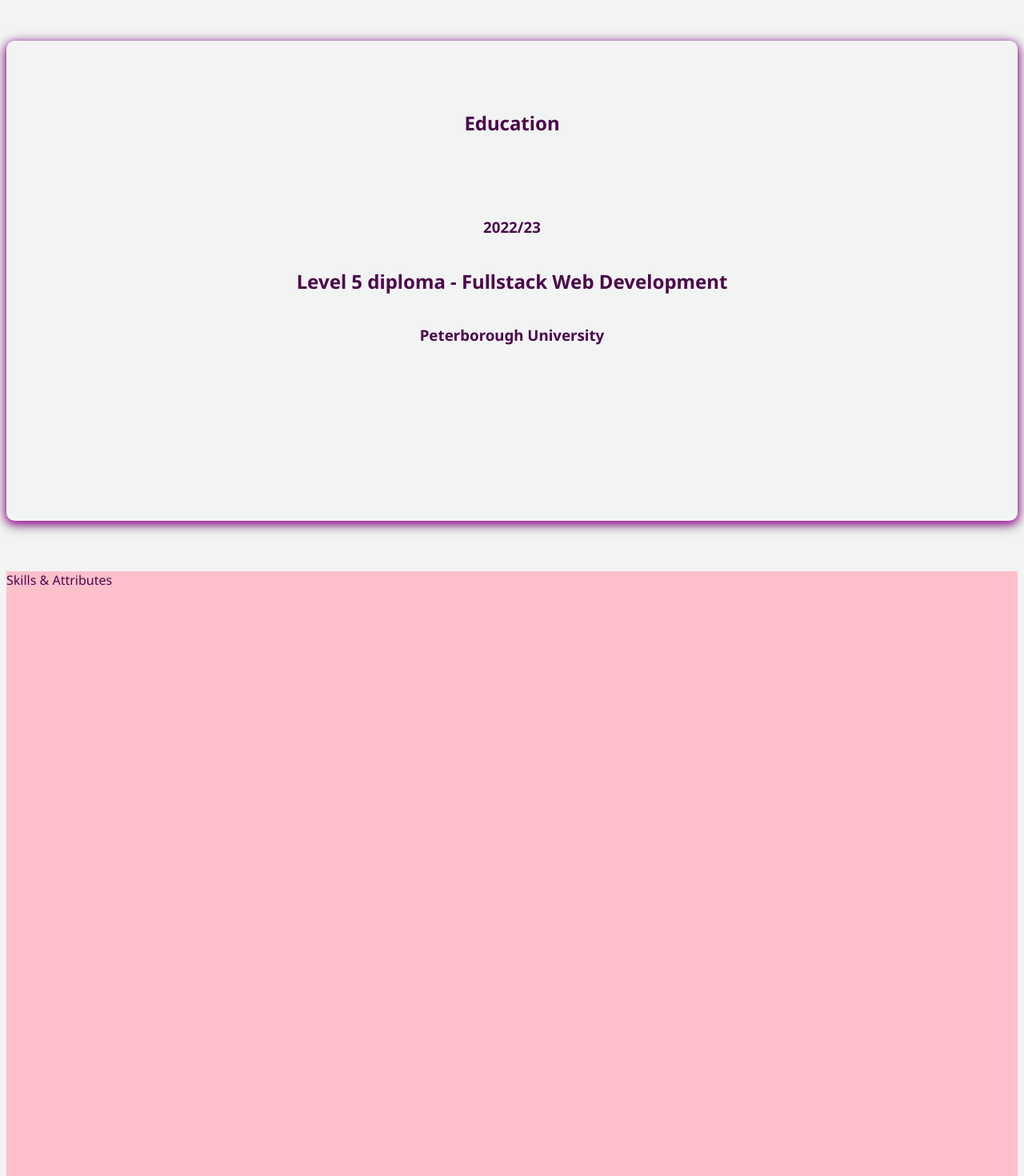
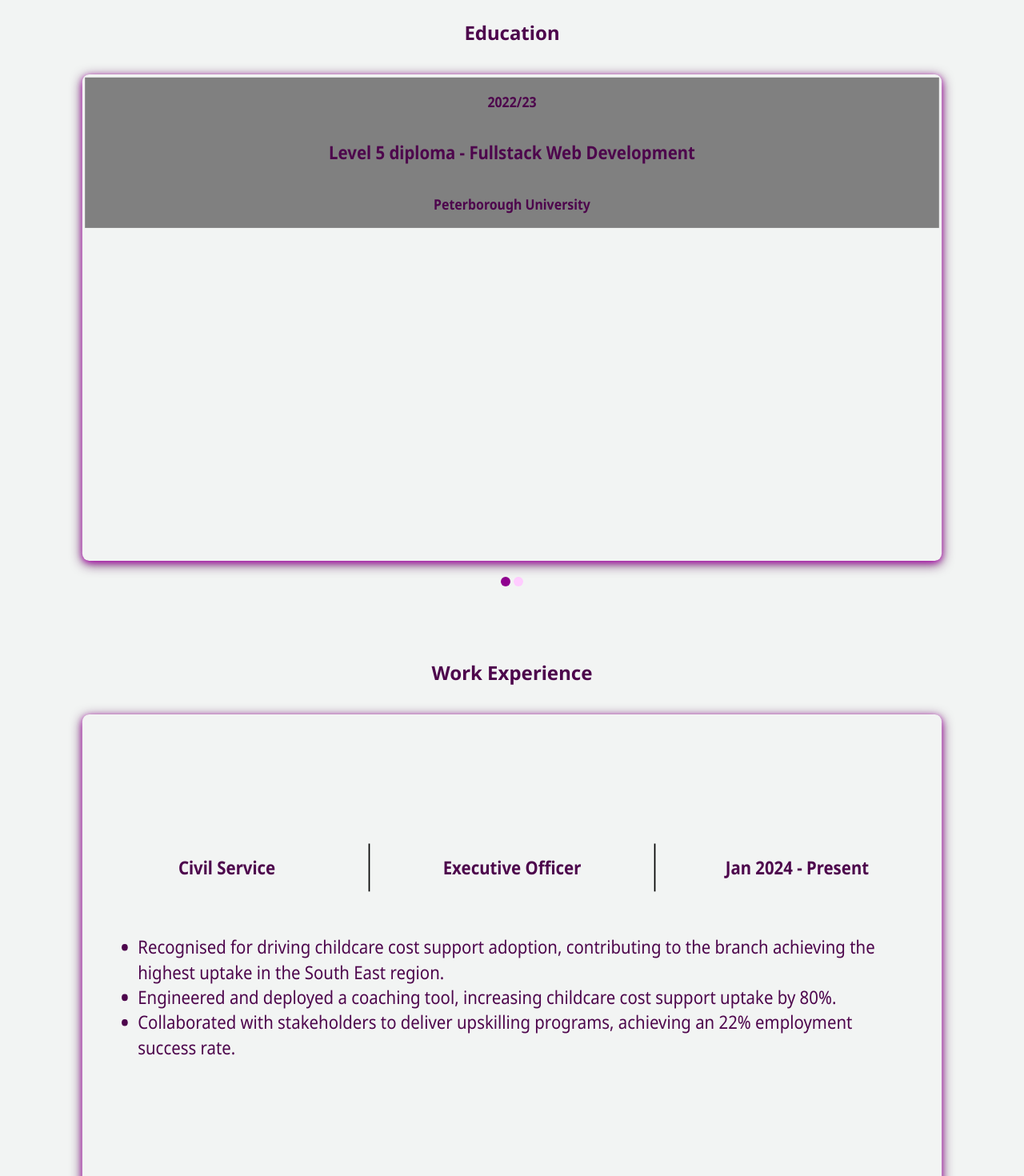
Before and after one commit to 2ndborn/micah-francis.com, a React (Vite) app in the folder micah/: page /about in a window 1280 px wide. Shown: the part 640-2110 px from the top of the page at 80% size. Built offline with nearby package versions, Linux system fonts and the light colour scheme; a web font is replaced by a local one.

Commit message:
created and styled the work experience section of the about me page

```diff
--- /dev/null
+++ b/micah/src/components/DotsComponent.jsx
@@ -0,0 +1,19 @@
+import React from 'react'
+import styles from "../styles/Portfolio.module.css";
+
+const DotsComponent = ({index, setIndex, data}) => {
+    return (
+        <div style={{ display: 'flex', justifyContent: 'center', marginTop: '4px', gap: 4 }}>
+            {data.map((_, i) => (
+                <button
+                    key={i}
+                    onClick={() => setIndex(i)}
+                    style={{ height: '12px', width: '12px', borderRadius: '1000px', border: 'none', padding: 0, cursor: 'pointer' }}
+                    className={`${styles.dots} ${i === index ? styles.dotsActive : ""}`}
+                />
+            ))}
+        </div>
+    )
+}
+
+export default DotsComponent
--- /dev/null
+++ b/micah/src/data/EductionData.jsx
@@ -0,0 +1,12 @@
+export const EductionData = [
+    {
+      date: "2022/23",
+      qualification: "Level 5 diploma - Fullstack Web Development",
+      facility: "Peterborough University"
+    },
+    {
+      date: "1998/2001",
+      qualification: "GNVQ - Advanced Business",
+      facility: "Westminster Kingsway College"
+    }
+  ]
--- /dev/null
+++ b/micah/src/data/ExperienceData.jsx
@@ -0,0 +1,13 @@
+export const ExperienceData = [
+    {
+        id: 1,
+        company: "Civil Service",
+        role: "Executive Officer",
+        dates: "Jan 2024 - Present",
+        achievements: [
+            "Recognised for driving childcare cost support adoption, contributing to the branch achieving the highest uptake in the South East region.",
+            "Engineered and deployed a coaching tool, increasing childcare cost support uptake by 80%.",
+            "Collaborated with stakeholders to deliver upskilling programs, achieving an 22% employment success rate.",
+        ]
+    }
+]
--- a/micah/src/hooks/useCarouselMotion.jsx
+++ b/micah/src/hooks/useCarouselMotion.jsx
@@ -6,7 +6,8 @@ export function useCarouselMotion({
   length,
   autoDelay = 10000,
   dragBuffer = 50,
-  spring = { type: "spring", mass: 3, stiffness: 400, damping: 50 }
+  spring = { type: "spring", mass: 3, stiffness: 400, damping: 50 },
+  height = "90%"
 }) {
   const [index, setIndex] = useState(0);
   const dragX = useMotionValue(0);
@@ -49,7 +50,7 @@ export function useCarouselMotion({
       display: "flex",
       alignItems: "center",
       cursor: "grab",
-      height: "90%"
+      height: height || "90%"
     }
   };
 
--- a/micah/src/pages/AboutMe.jsx
+++ b/micah/src/pages/AboutMe.jsx
@@ -2,25 +2,18 @@ import React, { useState } from 'react'
 import { motion } from 'framer-motion';
 import CarouselCard from '../utils/CarouselCard';
 import { useCarouselMotion } from '../hooks/useCarouselMotion';
+import DotsComponent from '../components/DotsComponent';
+import { EductionData } from '../data/EductionData';
+import { ExperienceData } from '../data/ExperienceData';
+
 
 const AboutMe = () => {
-  const EductionData = [
-    {
-      date: "2022/23",
-      qualification: "Level 5 diploma - Fullstack Web Development",
-      facility: "Peterborough University"
-    },
-    {
-      date: "1998/2001",
-      qualification: "GNVQ - Advanced Business",
-      facility: "Westminster Kingsway College"
-    }
-  ]
 
   const {index, setIndex, containerMotion} = useCarouselMotion({
     length: EductionData.length,
-    autoDelay: 10000,
+    autoDelay: 100000,
     dragBuffer: 50,
+    height: "80%",
   })
   const BOX_SHADOW = "0px 2px 8px rgba(204, 0, 204, 0.7), 0px 4px 16px rgba(77, 5, 76, 0.9)";
 
@@ -32,8 +25,8 @@ const AboutMe = () => {
 
   return (
     <div>
-        <section style={{height: "25vh", display: "flex", alignItems: "center"}}>
-          <h1>About Me</h1>
+      <section style={{height: "25vh", display: "flex", alignItems: "center"}}>
+        <h1>About Me</h1>
       </section>
       <section style={{ position: "relative", height: "50vh", backgroundColor: "grey" }}>
         <h2>Executive Statement</h2>
@@ -44,48 +37,47 @@ const AboutMe = () => {
             porro eius quibusdam laborum quas aliquam.
         </p>
       </section>
-      <section style={{height: "75vh", paddingTop: PAD_TOP, paddingBottom: PAD_BOT, paddingLeft: PAD_LEFT, paddingRight: PAD_RIGHT}}>
-        <div
-          style={{
-            position: 'relative',
-            alignItems: "center",
-            height: "100%",
-            width: "100%",
-            boxSizing: 'border-box',
-            borderRadius: "10px",
-            padding: "0.25rem",
-            boxShadow: BOX_SHADOW,
-            overflow: 'hidden',
-            display: "grid",
-            gridTemplateRows: "1fr 2fr",
-            gridTemplateAreas: "'header' 'content'",
-          }}
-        >
-          <h1 style={{gridArea: "header", textAlign: "center"}}>Education</h1>
-          <div style={{gridArea: "content", display: "flex", flexDirection: "column", alignSelf: "start", justifyContent: "center", alignItems: "center"}}>
-            <h3>2022/23</h3>
-            <h2>Level 5 diploma - Fullstack Web Development</h2>
-            <h3>Peterborough University</h3>
-          </div>
-        </div>
-      </section>
-      <section style={{ position: "relative", height: "100vh", backgroundColor: "pink" }}>
-        Skills & Attributes
-      </section>
-      <section style={{ position: "relative", height: "100vh", backgroundColor: "yellow" }}>
-        Work Experience
-      </section>
-      <section style={{ height: "100vh"}}>
-        <h1 style={{gridArea: "header", textAlign: "center"}}>Education</h1>
+      <section style={{ height: "100vh", paddingTop: '1rem'}}>
+        <h1 style={{ textAlign: "center"}}>Education</h1>
         <motion.div {...containerMotion}>
         {EductionData.map((ed, i) => (
           <CarouselCard key={i} active={index === i}>
-            <div style={{gridArea: "content", display: "flex", flexDirection: "column", alignSelf: "start", justifyContent: "center", alignItems: "center", backgroundColor: "grey"}}>
+            <div style={{ display: "flex", flexDirection: "column", alignSelf: "start", justifyContent: "center", alignItems: "center", backgroundColor: "grey"}}>
               <h3>{ed.date}</h3>
               <h2>{ed.qualification}</h2>
               <h3>{ed.facility}</h3>
             </div>
           </CarouselCard>
+        ))}
+        </motion.div>
+        <DotsComponent index={index} setIndex={setIndex} data={EductionData} />
+      </section>
+      <section style={{height: "100vh"}}>
+        <h1 style={{ textAlign: "center"}}>Work Experience</h1>
+        <motion.div {...containerMotion}>
+        {ExperienceData.map((ex, i) => (
+        <CarouselCard key={i} active={index === i}>
+          <div style={{display: "flex", flexDirection: "column", justifyContent: "center", alignItems: "center", height: "100%", width: "100%"}}>
+              <div style={{ display: "flex", width: "100%", height: "10%", marginBottom: "40px" }}>
+                <div style={{display: "flex", justifyContent: "center", alignItems: "center", width: "calc(100%/3)", borderRight: "2px solid #000" }}>
+                  <h2 style={{fontSize: "clamp(0.75rem, 0.477rem + 1.36vw, 1.5rem)", textAlign: "center", margin: 0}}>{ex.company}</h2>
+                </div>
+                <div style={{display: "flex", justifyContent: "center", alignItems: "center", width: "calc(100%/3)", borderRight: "2px solid #000" }}>
+                  <h2 style={{ fontSize: "clamp(0.75rem, 0.477rem + 1.36vw, 1.5rem)", textAlign: "center", margin: 0 }}>{ex.role}</h2>
+                </div>
+                <div style={{display: "flex", justifyContent: "center", alignItems: "center", width: "calc(100%/3)" }}>
+                  <h2 style={{ fontSize: "clamp(0.75rem, 0.477rem + 1.36vw, 1.5rem)", textAlign: "center", margin: 0 }}>{ex.dates}</h2>
+                </div>
+              </div>
+            <div style={{boxSizing: "border-box", paddingLeft: "min(3rem,3%)", paddingRight: "min(3rem,3%)",}}>
+              <ul>
+                {ex.achievements.map(ach => (
+                  <li key={ach} style={{fontSize: "clamp(1rem, 0.818rem + 0.91vw, 1.5rem)"}}>{ach}</li>
+                ))}
+              </ul>
+            </div>
+          </div>
+        </CarouselCard>
         ))}
         </motion.div>
       </section>
--- a/micah/src/utils/CarouselCard.jsx
+++ b/micah/src/utils/CarouselCard.jsx
@@ -1,7 +1,7 @@
 import React from 'react'
 import { motion } from 'framer-motion';
 
-const CarouselCard = ({ active, children }) => {
+const CarouselCard = ({ active, children, height }) => {
     const SPRING_OPTIONS = {
       type: 'spring',
       mass: 3,
@@ -15,7 +15,7 @@ const CarouselCard = ({ active, children }) => {
         <motion.div
             style={{
                 position: 'relative',
-                height: "100%",
+                height: height || "100%",
                 width: "100%",
                 flexShrink: 0,
                 boxSizing: 'border-box',
```
